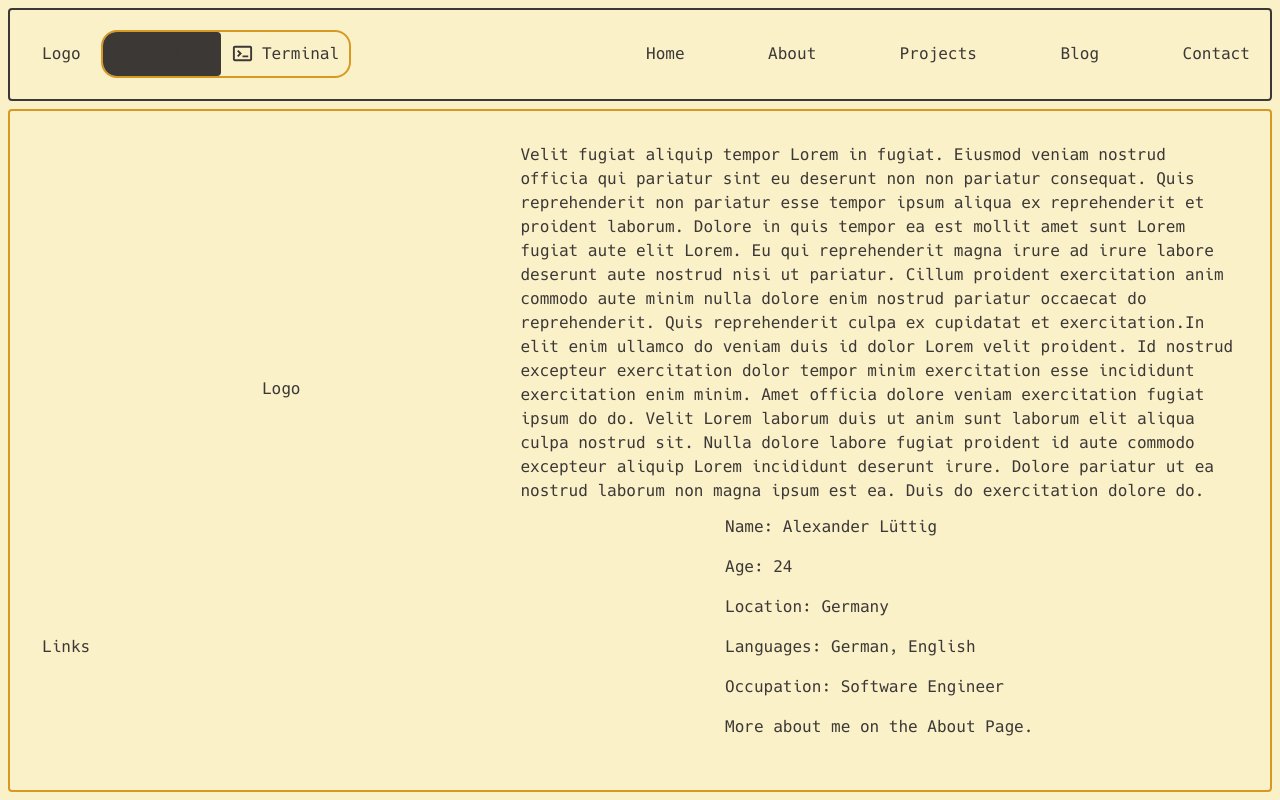
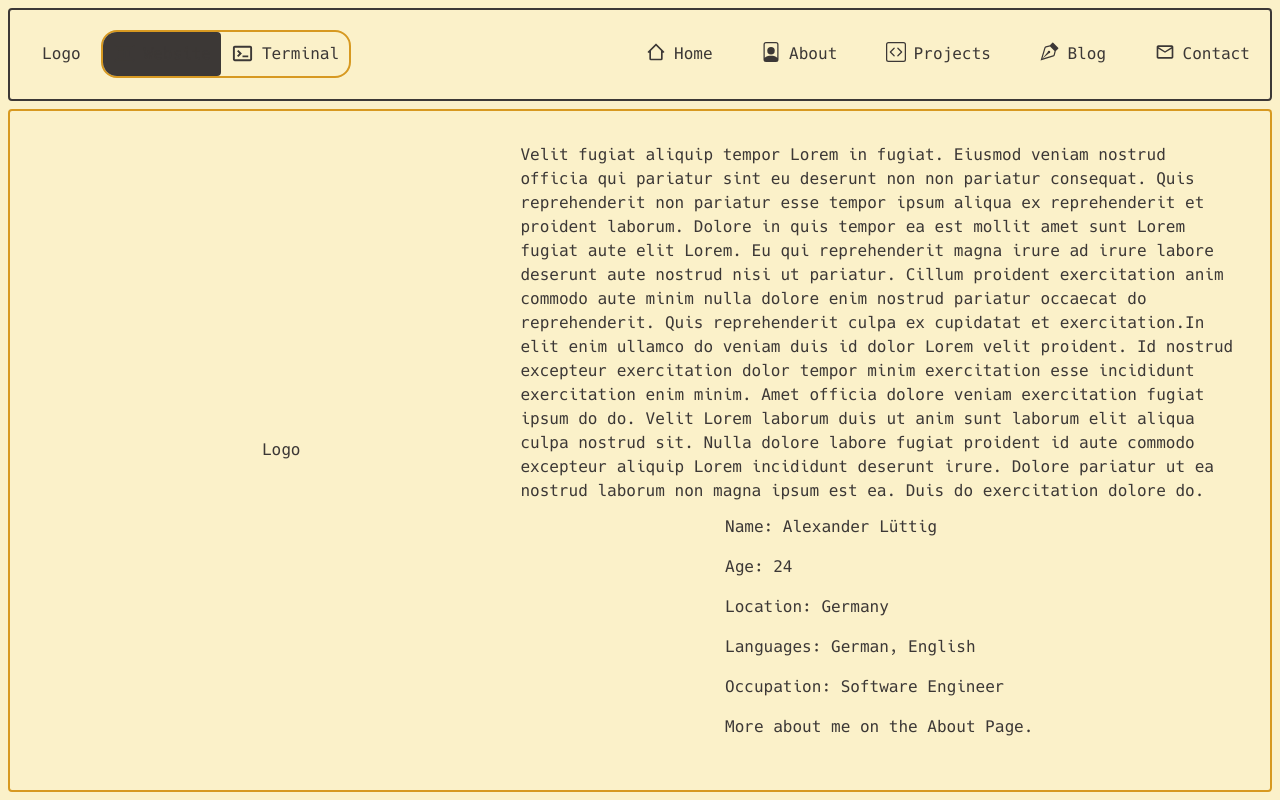
Before and after one commit to alexanderluettig/personal-website, a Next.js app: page / in a window 1280 px wide. Built offline with nearby package versions, Linux system fonts and the light colour scheme.

Commit message:
added icons to navbar

```diff
--- a/src/components/navigation/indexToggle.tsx
+++ b/src/components/navigation/indexToggle.tsx
@@ -15,7 +15,7 @@ const IndexToggle: React.FC = () => {
     };
 
     return (
-        <div className="flex flex-row border-2 rounded-2xl border-light-yellow p-0 overflow-hidden">
+        <div className="flex flex-row border-2 rounded-2xl border-light-yellow p-0 overflow-hidden [&>div]:hover:cursor-pointer">
             <div
                 className={`flex flex-row p-2 border-2 border-transparent rounded transition [&>*]:mr-2 ${
                     active === 'website' ? 'bg-light-foreground' : ''
--- a/src/components/navigation/navbar.tsx
+++ b/src/components/navigation/navbar.tsx
@@ -1,6 +1,9 @@
 import { useRouter } from 'next/router';
 import IndexToggle from './indexToggle';
 import Link from 'next/link';
+import { BiHomeAlt2 } from 'react-icons/bi';
+import { BsCodeSquare, BsFilePerson, BsVectorPen } from 'react-icons/bs';
+import { MdOutlineMailOutline } from 'react-icons/md';
 
 const Navigation: React.FC = () => {
     var router = useRouter();
@@ -8,27 +11,57 @@ const Navigation: React.FC = () => {
 
     return (
         <div className="h-[100px] flex flex-row justify-between items-center mb-2 pl-3 pt-5 pb-5 border-2 rounded dark:border-dark-red">
-            <div className="flex flex-row items-center">
+            <div className="flex flex-row items-center hover:cursor-pointer">
                 <Link href="/">
                     <span className="mr-5 ml-5">Logo</span>
                 </Link>
                 {isIndex ? <IndexToggle /> : ''}
             </div>
             <div className="w-[50%]">
-                <ul className="w-full flex flex-row justify-between [&>*]:mr-[20px]">
+                <ul className="w-full flex flex-row justify-between [&>*]:mr-[20px] [&>*]:hover:cursor-pointer">
                     <li>
-                        <Link href={'/'}>Home</Link>
+                        <Link href={'/'}>
+                            <span className="flex flex-row">
+                                <BiHomeAlt2 size={20} className="mr-2" />
+                                Home
+                            </span>
+                        </Link>
                     </li>
                     <li>
-                        <Link href={'/about'}>About</Link>
+                        <Link href={'/about'}>
+                            <span className="flex flex-row">
+                                <BsFilePerson size={20} className="mr-2" />
+                                About
+                            </span>
+                        </Link>
                     </li>
                     <li>
-                        <Link href="/projects">Projects</Link>
+                        <Link href="/projects">
+                            <span className="flex flex-row">
+                                <BsCodeSquare size={20} className="mr-2" />
+                                Projects
+                            </span>
+                        </Link>
                     </li>
                     <li>
-                        <Link href="/blog">Blog</Link>
+                        <Link href="/blog">
+                            <span className="flex flex-row">
+                                <BsVectorPen size={20} className="mr-2" />
+                                Blog
+                            </span>
+                        </Link>
                     </li>
-                    <li>Contact</li>
+                    <li>
+                        <Link href="/contact">
+                            <span className="flex flex-row">
+                                <MdOutlineMailOutline
+                                    size={20}
+                                    className="mr-2"
+                                />
+                                Contact
+                            </span>
+                        </Link>
+                    </li>
                 </ul>
             </div>
         </div>
--- a/src/components/websiteView.tsx
+++ b/src/components/websiteView.tsx
@@ -4,7 +4,7 @@ import config from '../../config.json';
 const WebsiteView: React.FC = () => {
     return (
         <div className="p-8 overflow-hidden h-full border-2 rounded border-light-yellow dark:border-dark-yellow">
-            <div className="w-full h-[80%] flex flex-row justify-center items-center">
+            <div className="overflow-hidden overflow-y-auto w-full h-full flex flex-row justify-center items-center">
                 <div className="min-w-[40%] flex flex-col items-center justify-center">
                     <div>Logo</div>
                 </div>
@@ -59,7 +59,6 @@ const WebsiteView: React.FC = () => {
                     </div>
                 </div>
             </div>
-            <div>Links</div>
         </div>
     );
 };
```
